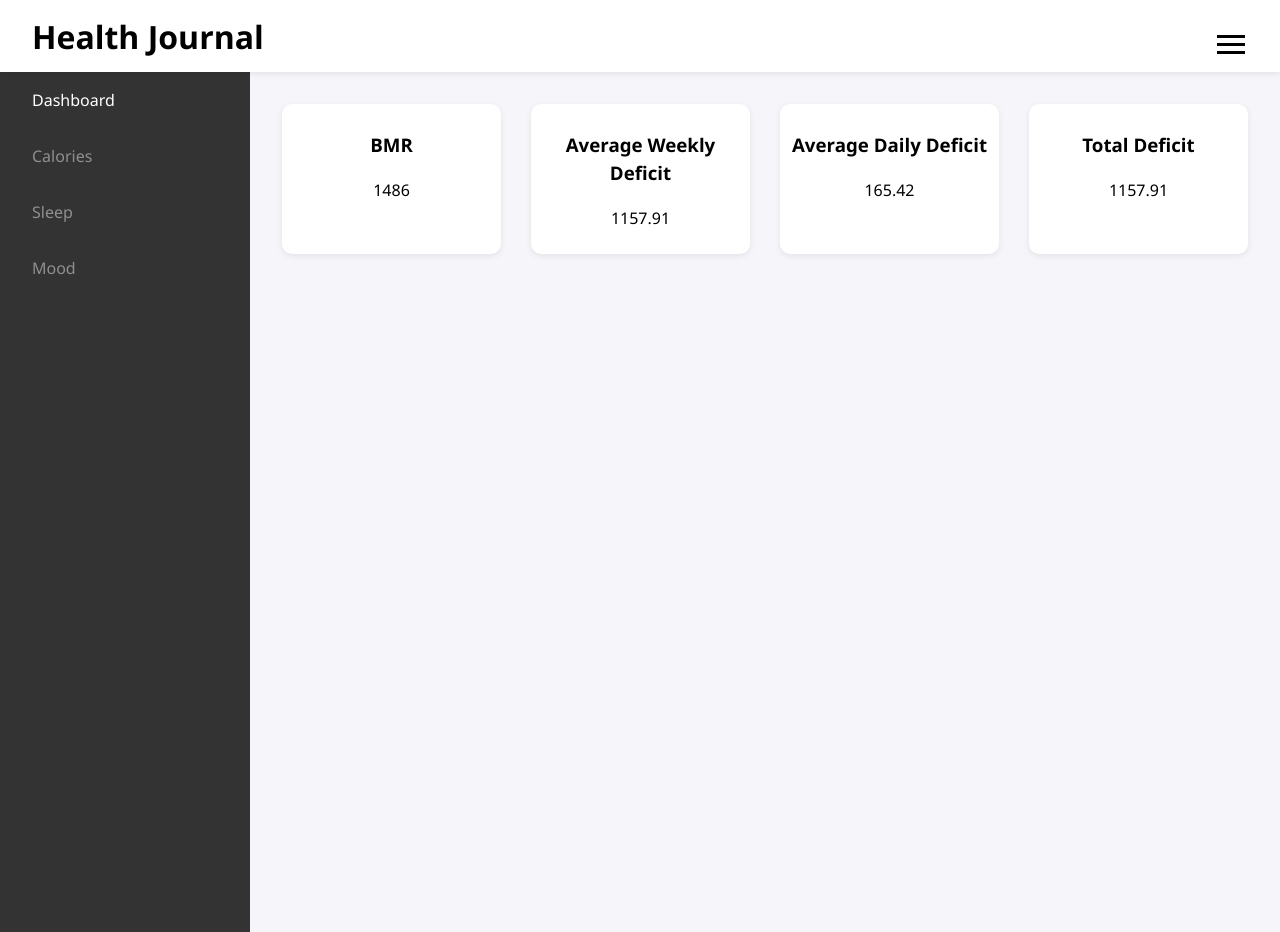
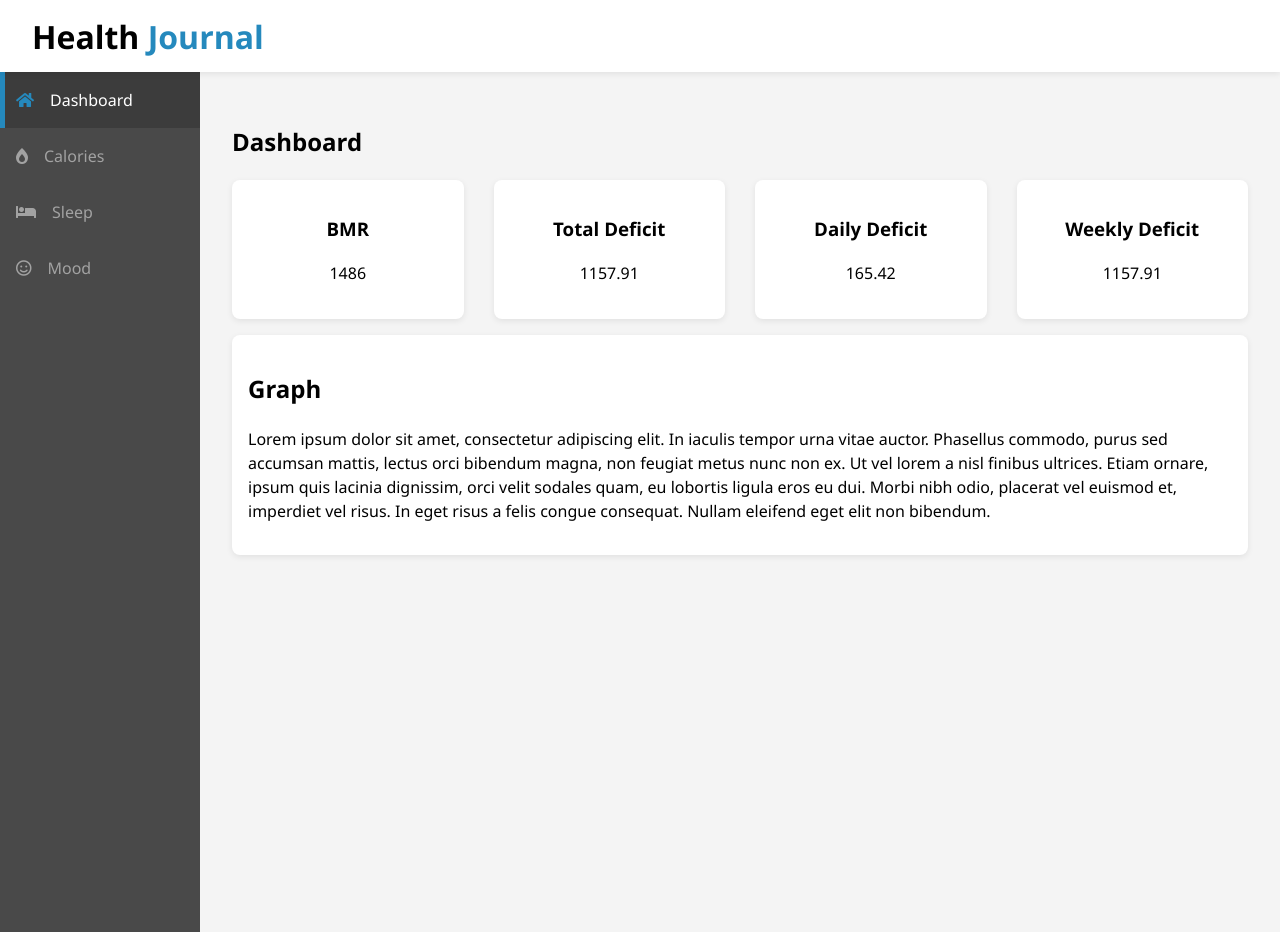
Before and after one commit to Mathic/portfolio, a Django app: page /health/ in a window 1280 px wide. Run offline with Django 3.2, Linux system fonts and the light colour scheme; parts of the project's set-up code (start-up, migrations or seed data) failed here and were passed over; some libraries are stand-ins or nearby versions.

Commit message:
Forms and responsive sidebar

```diff
--- a/calorie/static/calorie/css/_config.scss
+++ b/calorie/static/calorie/css/_config.scss
@@ -1,6 +1,7 @@
 // Variables and mixins
-$primary-color: #f5f5fa;
-$secondary-color: #333;// #eece1a;
+$primary-color: #F4F4F4;
+$secondary-color: #494949;// #eece1a;
+$highlight-color: #2589BD;
 $show-home-image: true;
 // $home-image: url(../img/notebook.jpg);
 $background-opacity: 0.9;
@@ -17,3 +18,28 @@ $background-opacity: 0.9;
     @return #fff;
   }
 }
+
+// Media query mixins
+@mixin mediaSm {
+  @media screen and (max-width: 500px) {
+    @content;
+  }
+}
+
+@mixin mediaMd {
+  @media screen and (max-width: 768px) {
+    @content;
+  }
+}
+
+@mixin mediaLg {
+  @media screen and (min-width: 769px) and (max-width: 1170px) {
+    @content;
+  }
+}
+
+@mixin mediaXl {
+  @media screen and (min-width: 1171px) {
+    @content;
+  }
+}
--- a/calorie/static/calorie/css/_menu.scss
+++ b/calorie/static/calorie/css/_menu.scss
@@ -7,6 +7,7 @@
   right: 35px;
   top: 35px;
   cursor: pointer;
+  visibility: hidden;
   @include easeOut;
 
   .btn-line {
@@ -40,87 +41,77 @@
   }
 }
 
-// Menu overlay
-.menu {
+// Sidebar menu
+.sidebar {
+  background: $secondary-color;
   position: fixed;
-  top: 0;
-  width: 100%;
-  visibility: hidden;
+  width: 200px;
+
+  i {
+    padding-right: 1rem;
+  }
 
   &.show {
     visibility: visible;
+    transform: translate3d(0, 0, 0);
   }
 
   &-branding, &-nav {
-    display: flex;
     flex-flow: column wrap;
-    align-items: center;
-    justify-content: center;
     float: left;
-    width: 50%;
     height: 100vh;
   }
 
   &-nav {
     margin: 0;
     padding: 0;
-    background: rgba(darken($primary-color, 5), 0.9);
+    width: 100%;
     list-style: none;
-    transform: translate3d(0, -100%, 0);
     @include easeOut;
+  }
 
-    &.show {
-      // Slide in from top
-      transform: translate3d(0, 0, 0);
+  &-nav-item {
+
+    &.active {
+      background: rgba(darken($secondary-color, 5), 1);
+      border-left: $highlight-color 5px solid;
+
+      a {
+        color: #fff;
+        margin-left: -5px;
+      }
+
+      i {
+        color: $highlight-color;
+      }
     }
   }
 
-  &-branding {
-    background: rgba($primary-color, 0.9);
-    transform: translate3d(0, 100%, 0);
+  &-nav-link {
+    display: inline-block;
+    position: relative;
+    padding: 1rem 1rem;
+    font-weight: 400;
+    color: lighten($secondary-color, 35);
+    text-decoration: none;
+    width: 100%;
     @include easeOut;
 
+    &:hover {
+      background: darken($secondary-color, 5);
+    }
+  }
+
+  &-text {
+    position: absolute;
+
     &.show {
-      // Slide in from bottom
+      visibility: visible;
       transform: translate3d(0, 0, 0);
     }
 
-    .portrait {
-      width: 250px;
-      height: 250px;
-      // background: url(../img/portrait.jpg);
-      border-radius: 50%;
-      border: solid 3px $secondary-color;
-    }
-  }
-
-  .nav-item {
-    transform: translate3d(600px, 0, 0);
-    @include easeOut;
-
-    &.show {
-      // Slide in from right
-      transform: translate3d(0, 0, 0);
-    }
-
-    &.active > a {
-      color: $secondary-color;
-    }
-  }
-
-  .nav-link {
-    display: inline-block;
-    position: relative;
-    font-size: 30px;
-    text-transform: uppercase;
-    padding: 1rem 0;
-    font-weight: 400;
-    color: set-text-color($primary-color);
-    text-decoration: none;
-    @include easeOut;
-
     &:hover {
-      color: $secondary-color;
+      color: #fff;
       @include easeOut;
     }
   }
@@ -128,7 +119,7 @@
 
 // Delay each nav item slide by 0.1s
 @for $x from 1 through 4 {
-  .nav-item:nth-child(#{$x}) {
+  .sidebar-text:nth-child(#{$x}) {
     transition-delay: $x * 0.1s;
   }
 }
--- /dev/null
+++ b/calorie/static/calorie/css/_mobile.scss
@@ -0,0 +1,107 @@
+@import 'config';
+
+// Widescreen
+@include mediaXl {
+
+}
+
+// Desktops & Laptops
+@include mediaLg {
+  .dashboard-stats {
+    grid-template-areas:
+    'stats1 stats2'
+    'stats3 stats4';
+    grid-template-columns: repeat(2, 1fr);
+  }
+
+  main {
+    margin-left: 200px;
+    @include easeOut;
+  }
+
+  .sidebar {
+    visibility: visible;
+    transform: translate3d(0, 0, 0);
+    @include easeOut;
+
+    &-text {
+      visibility: visible;
+      transform: translate3d(0, 0, 0);
+      @include easeOut;
+    }
+  }
+}
+
+// Tablets & Small Laptops
+@include mediaMd {
+  .dashboard-stats {
+    grid-template-areas:
+    'stats1'
+    'stats2'
+    'stats3'
+    'stats4';
+    grid-template-columns: 1fr;
+  }
+
+  main {
+    margin-left: 85px;
+    @include easeOut;
+  }
+
+  .sidebar {
+    width: 85px;
+    visibility: show;
+    transform: translate3d(0, 0, 0);
+    @include easeOut;
+
+    &-nav-item {
+      padding: 0 1rem;
+    }
+
+    &-text {
+      visibility: hidden;
+      transform: translate3d(-85px, 0, 0);
+      @include easeOut;
+    }
+  }
+}
+
+// Smartphones
+@include mediaSm {
+  .dashboard-stats {
+    grid-template-areas:
+    'stats1'
+    'stats2'
+    'stats3'
+    'stats4'
+    'stats5';
+    grid-template-columns: 1fr;
+  }
+
+  main {
+    margin-left: 0;
+    @include easeOut;
+  }
+
+  .sidebar {
+    visibility: hidden;
+    width: 200px;
+    transform: translate3d(-100%, 0, 0);
+    @include easeOut;
+
+    &-nav-item {
+      padding: 0 1rem;
+    }
+
+    &-text {
+      visibility: hidden;
+      transform: translate3d(0, 0, 0);
+      @include easeOut;
+    }
+  }
+
+  .menu-btn {
+    visibility: visible;
+    @include easeOut;
+  }
+}
--- a/calorie/static/calorie/css/calorie.scss
+++ b/calorie/static/calorie/css/calorie.scss
@@ -26,57 +26,23 @@ header {
   box-shadow: 0 2px 6px rgba(0, 0, 0, 0.08);
 }
 
+.text-highlight {
+  color: $highlight-color;
+}
+
 .wrapper {
   display: flex;
   padding-top: 4.5rem;
 }
 
-.sidebar {
-  background: $secondary-color;
-  position: fixed;
-  width: 250px;
-
-  &-branding, &-nav {
-    display: flex;
-    flex-flow: column wrap;
-    float: left;
-    height: 100vh;
-  }
-
-  &-nav {
-    margin: 0;
-    padding: 0;
-    width: 100%;
-    list-style: none;
-    @include easeOut;
-  }
-
-  &-nav-item {
-    &.active > a {
-      color: #fff;
-    }
-  }
-
-  &-nav-link {
-    display: inline-block;
-    position: relative;
-    padding: 1rem 2rem;
-    font-weight: 400;
-    color: rgba(lighten($secondary-color, 40), 0.9);
-    text-decoration: none;
-    @include easeOut;
-
-    &:hover {
-      color: #fff;
-      @include easeOut;
-    }
-  }
-}
-
 main {
   padding: 2rem;
   height: 100%;
-  margin-left: 250px;
+  margin-left: 200px;
+
+  &#dashboard {
+    width: -webkit-fill-available;
+  }
 }
 
 // Dashboard css
@@ -105,13 +71,17 @@ main {
 
   .stats {
     min-height: 8.7rem;
-    padding: 0.5rem;
-    border-radius: .625rem;
     text-align: center;
   }
 }
 
+.dashboard-graphs {
+  margin: 1rem 0;
+}
+
 .cards {
+  padding: 1rem;
+  border-radius: .5rem;
   box-shadow: 0 2px 6px rgba(0, 0, 0, 0.08);
   background: lighten(#fff, 7);
   color: set-text-color(#fff);
@@ -122,21 +92,67 @@ main {
   display: block;
   padding: 0.5rem 1rem;
   border: 0;
-  margin-bottom: 0.3rem;
-  &:hover {
-    background: $primary-color;
-    color: set-text-color($primary-color);
-  }
+  margin: 0.3rem 0;
+  border-radius: 0.5rem;
+  cursor: pointer;
 }
 
 .btn-dark {
   @extend .btn;
   background: darken($primary-color, 50);
   color: #fff;
+  &:hover {
+    background: $secondary-color;
+    color: set-text-color($secondary-color);
+  }
 }
 
 .btn-light {
   @extend .btn;
-  background: lighten($primary-color, 50);
-  color: #333;
+  background: darken($highlight-color, 5);
+  color: #fff;
+  &:hover {
+    background: darken($highlight-color, 10);
+  }
 }
+
+.add-exercise-button {
+  color: #32CD32;
+  margin-right: 5px;
+}
+
+[type='color'],
+[type='date'],
+[type='datetime'],
+[type='datetime-local'],
+[type='email'],
+[type='month'],
+[type='number'],
+[type='password'],
+[type='search'],
+[type='tel'],
+[type='text'],
+[type='url'],
+[type='week'],
+[type='time'],
+select,
+textarea {
+  display: block;
+  padding: 0.5rem;
+  margin: 0.3rem 0;
+  background: transparent;
+  vertical-align: middle;
+  width: 100%;
+  max-width: 100%;
+  border: 1px solid #cdcdcd;
+  border-radius: 4px;
+  font-size: 0.95rem;
+}
+
+label {
+  font-weight: 600;
+  font-size: 0.9rem;
+  margin: 0.5rem 0;
+}
+
+@import 'mobile';
--- a/calorie/static/calorie/js/main.js
+++ b/calorie/static/calorie/js/main.js
@@ -1,9 +1,10 @@
 // Select DOM items
 const menuBtn = document.querySelector('.menu-btn');
-const menu = document.querySelector('.menu');
-const menuBranding = document.querySelector('.menu-branding');
-const menuNav = document.querySelector('.menu-nav');
-const navItems = document.querySelectorAll('.nav-item');
+const menu = document.querySelector('.sidebar');
+const menuBranding = document.querySelector('.sidebar-branding');
+const menuNav = document.querySelector('.sidebar-nav');
+const navItems = document.querySelectorAll('.sidebar-nav-item');
+const navText = document.querySelectorAll('.sidebar-text');
 
 // Set initial state of menu
 let showMenu = false;
@@ -17,6 +18,7 @@ function toggleMenu() {
     menuBranding.classList.add('show');
     menuNav.classList.add('show');
     navItems.forEach(item => item.classList.add('show'));
+    navText.forEach(item => item.classList.add('show'));
 
     // Set menu state
     showMenu = true;
@@ -25,6 +27,7 @@ function toggleMenu() {
     menu.classList.remove('show');
     menuBranding.classList.remove('show');
     menuNav.classList.remove('show');
+    navText.forEach(item => item.classList.remove('show'));
 
     // Set menu state
     showMenu = false;
--- a/calorie/templates/calorie/base_template.html
+++ b/calorie/templates/calorie/base_template.html
@@ -6,34 +6,16 @@
     <meta name="viewport" content="width=device-width, initial-scale=1, shrink-to-fit=no">
 
     <link rel="stylesheet" href="{% static 'calorie/css/calorie.min.css' %}">
+    <link rel="stylesheet" href="https://use.fontawesome.com/releases/v5.8.2/css/all.css" integrity="sha384-oS3vJWv+0UjzBfQzYUhtDYW+Pj2yciDJxpsK1OYPAYjqT085Qq/1cq5FLXAZQ7Ay" crossorigin="anonymous">
     <title>{% block title %}{% endblock %}</title>
   </head>
   <body>
     <header>
-      <h1>Health Journal</h1>
+      <h1>Health <span class="text-highlight">Journal</span></h1>
       <div class="menu-btn">
         <div class="btn-line"></div>
         <div class="btn-line"></div>
         <div class="btn-line"></div>
-      </div>
-      <div class="menu">
-        <div class="menu-branding">
-          <div class="portrait"></div>
-        </div>
-        <ul class="menu-nav">
-          <li class="nav-item {% if nbar == 'home' %}active{% endif %}">
-            <a href="{% url 'index' %}" class="nav-link">Dashboard</a>
-          </li>
-          <li class="nav-item {% if nbar == 'calories' %}active{% endif %}">
-            <a href="{% url 'calories' %}" class="nav-link">Calories</a>
-          </li>
-          <li class="nav-item {% if nbar == 'sleep' %}active{% endif %}">
-            <a href="{% url 'sleep' %}" class="nav-link">Sleep</a>
-          </li>
-          <li class="nav-item {% if nbar == 'mood' %}active{% endif %}">
-            <a href="{% url 'mood' %}" class="nav-link">Mood</a>
-          </li>
-        </ul>
       </div>
     </header>
 
@@ -44,16 +26,24 @@
         </div>
         <ul class="sidebar-nav">
           <li class="sidebar-nav-item {% if nbar == 'home' %}active{% endif %}">
-            <a href="{% url 'index' %}" class="sidebar-nav-link">Dashboard</a>
+            <a href="{% url 'index' %}" class="sidebar-nav-link">
+              <i class="fas fa-home"></i><span class="sidebar-text">Dashboard</span>
+            </a>
           </li>
           <li class="sidebar-nav-item {% if nbar == 'calories' %}active{% endif %}">
-            <a href="{% url 'calories' %}" class="sidebar-nav-link">Calories</a>
+            <a href="{% url 'calories' %}" class="sidebar-nav-link">
+              <i class="fas fa-burn"></i><span class="sidebar-text">Calories</span>
+            </a>
           </li>
           <li class="sidebar-nav-item {% if nbar == 'sleep' %}active{% endif %}">
-            <a href="{% url 'sleep' %}" class="sidebar-nav-link">Sleep</a>
+            <a href="{% url 'sleep' %}" class="sidebar-nav-link">
+              <i class="fas fa-bed"></i><span class="sidebar-text">Sleep</span>
+            </a>
           </li>
           <li class="sidebar-nav-item {% if nbar == 'mood' %}active{% endif %}">
-            <a href="{% url 'mood' %}" class="sidebar-nav-link">Mood</a>
+            <a href="{% url 'mood' %}" class="sidebar-nav-link">
+              <i class="far fa-smile"></i><span class="sidebar-text">Mood</span>
+            </a>
           </li>
         </ul>
       </div>
--- a/calorie/templates/calorie/index.html
+++ b/calorie/templates/calorie/index.html
@@ -5,23 +5,29 @@
 
 {% block content %}
 <main id="dashboard">
+  <h2>Dashboard</h2>
   <div class="dashboard-stats">
     <div class="cards stats stats-1">
       <h3>BMR</h3>
       <p>1486</p>
     </div>
     <div class="cards stats stats-2">
-      <h3>Average Weekly Deficit</h3>
+      <h3>Total Deficit</h3>
       <p>1157.91</p>
     </div>
     <div class="cards stats stats-3">
-      <h3>Average Daily Deficit</h3>
+      <h3>Daily Deficit</h3>
       <p>165.42</p>
     </div>
     <div class="cards stats stats-4">
-      <h3>Total Deficit</h3>
+      <h3>Weekly Deficit</h3>
       <p>1157.91</p>
     </div>
   </div>
+
+  <div class="cards dashboard-graphs">
+    <h2>Graph</h2>
+    <p>Lorem ipsum dolor sit amet, consectetur adipiscing elit. In iaculis tempor urna vitae auctor. Phasellus commodo, purus sed accumsan mattis, lectus orci bibendum magna, non feugiat metus nunc non ex. Ut vel lorem a nisl finibus ultrices. Etiam ornare, ipsum quis lacinia dignissim, orci velit sodales quam, eu lobortis ligula eros eu dui. Morbi nibh odio, placerat vel euismod et, imperdiet vel risus. In eget risus a felis congue consequat. Nullam eleifend eget elit non bibendum.</p>
+  </div>
 </main>
 {% endblock %}
```
Also changed, not shown: calorie/models.py (+4 -3 lines), calorie/templates/calorie/calories.html (+23 -2 lines), calorie/templates/calorie/mood.html (+21 -2 lines), calorie/templates/calorie/sleep.html (+19 -2 lines), calorie/migrations/0002_auto_20190516_1418.py (added), calorie/static/calorie/css/calorie.min.css.
